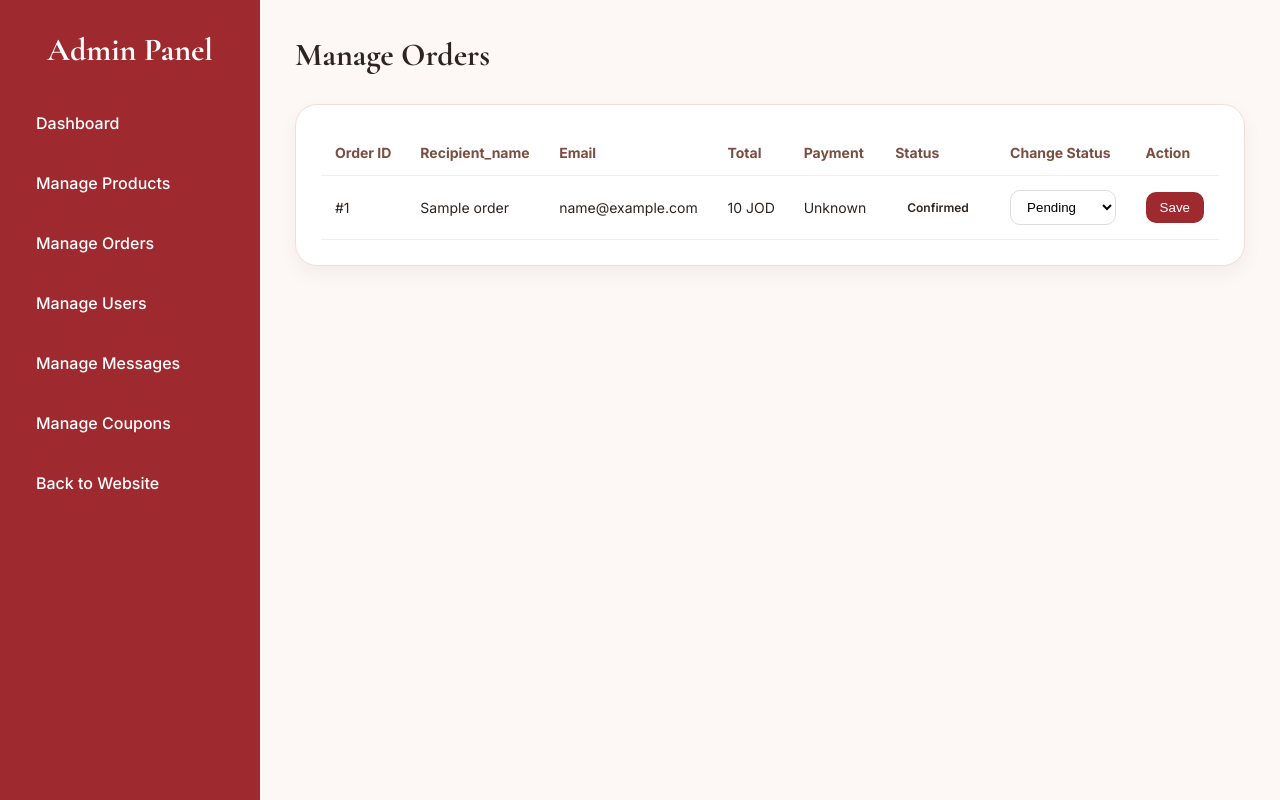
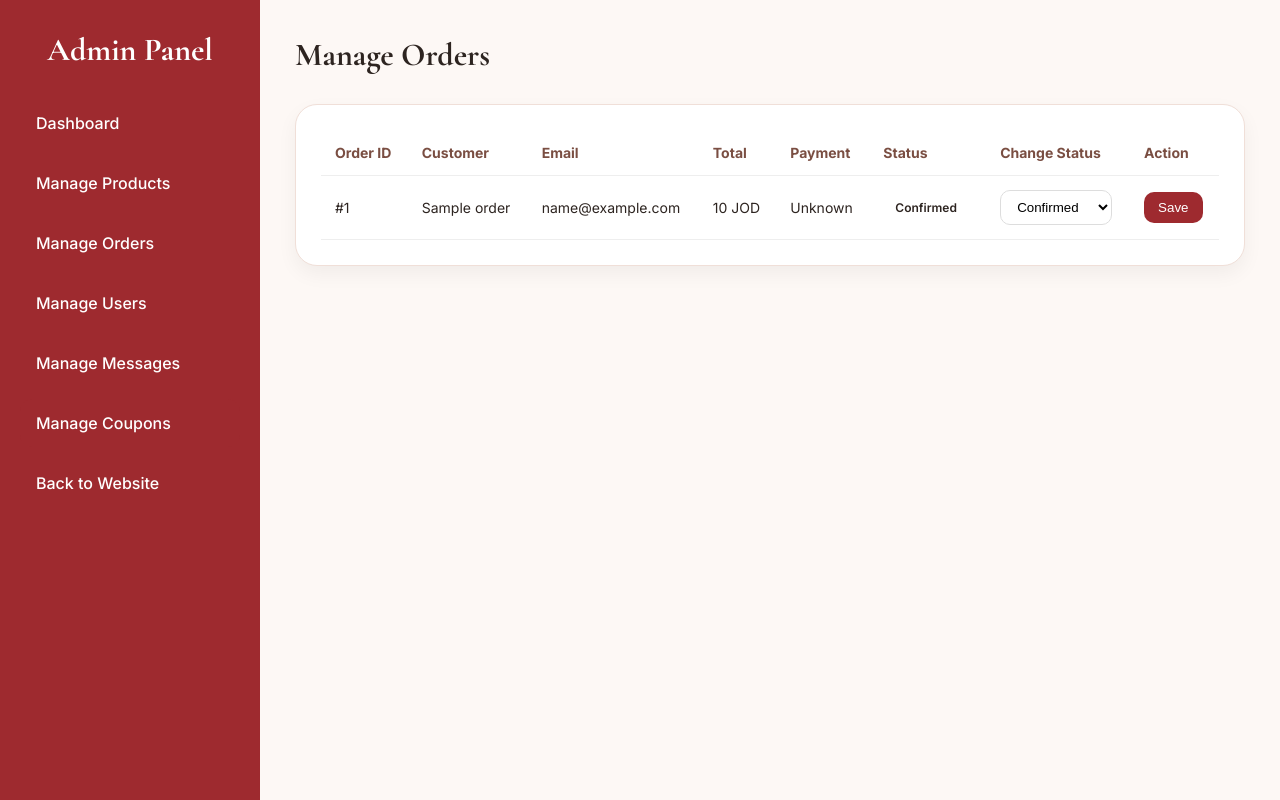
Before and after one commit to hamodalshatti/flower_shop200, a Flask app: template templates/admin_orders.html in a window 1280 px wide. Run offline with Flask 3, Linux system fonts and the light colour scheme; the template is opened without the code that fills it: most values are stand-ins (such as "Sample title", 1, 10 or a date in 2020).

Commit message:
Update admin_orders.html

```diff
--- a/templates/admin_orders.html
+++ b/templates/admin_orders.html
@@ -185,7 +185,7 @@
                 <thead>
                     <tr>
                         <th>Order ID</th>
-                        <th>Recipient_name</th>
+                        <th>Customer</th>
                         <th>Email</th>
                         <th>Total</th>
                         <th>Payment</th>
@@ -218,6 +218,8 @@
                 {% if order.status == 'Pending' %}pending
                 {% elif order.status == 'Shipped' %}shipped
                 {% elif order.status == 'Delivered' %}Delivered
+                 {% elif order.status == 'Confirmed' %}Confirmed
+                {% elif order.status == 'Processing' %}Processing
                 {% elif order.status == 'Cancelled' %}cancelled
                 {% endif %}">
                 {{ order.status }}
@@ -229,6 +231,8 @@
                     <option value="Pending" {% if order.status == 'Pending' %}selected{% endif %}>Pending</option>
                     <option value="Shipped" {% if order.status == 'Shipped' %}selected{% endif %}>Shipped</option>
                     <option value="Delivered" {% if order.status == 'Delivered' %}selected{% endif %}>Delivered</option>
+                    <option value="Confirmed" {% if order.status == 'Confirmed' %}selected{% endif %}>Confirmed</option>
+                    <option value="Processing" {% if order.status == 'Processing' %}selected{% endif %}>Processing</option>
                     <option value="Cancelled" {% if order.status == 'Cancelled' %}selected{% endif %}>Cancelled</option>
                 </select>
         </td>
```
